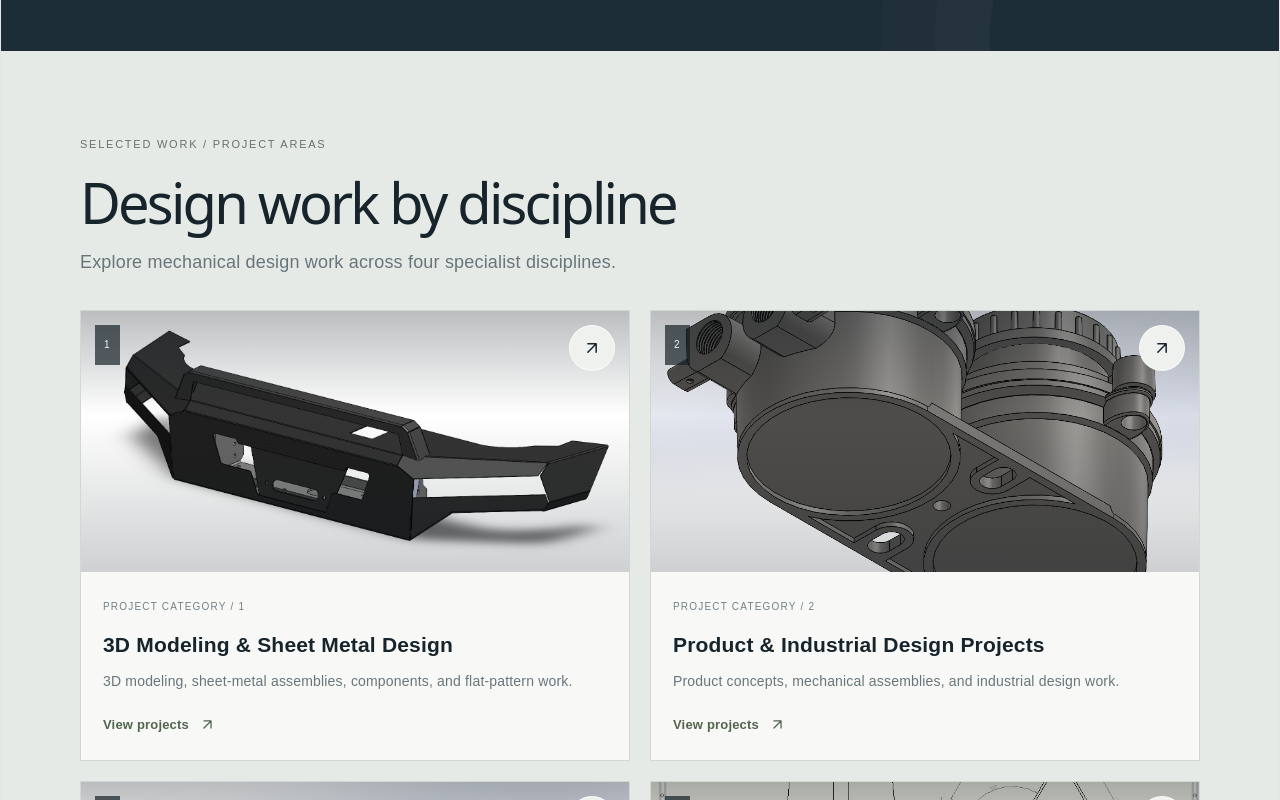
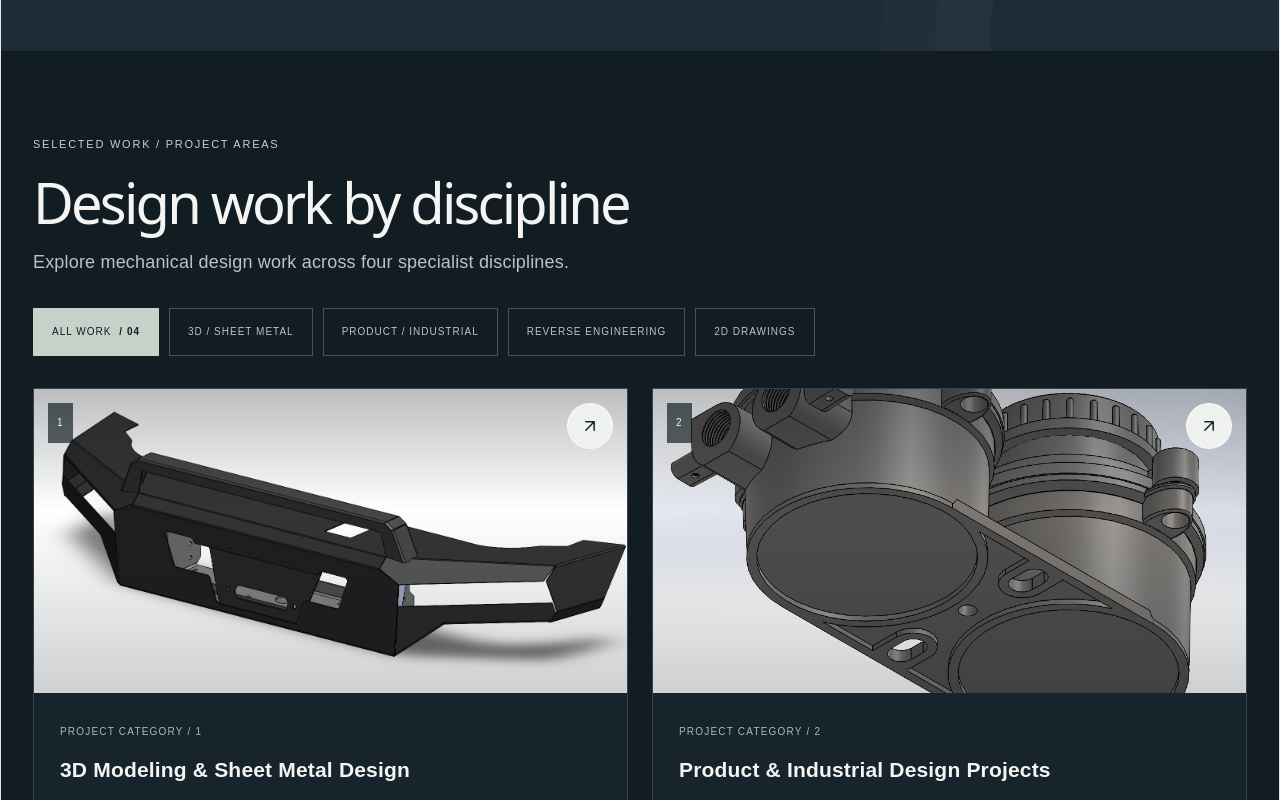
Before and after one commit to Tharaka-Maheshwara/gimhan-portfolio, a React (Vite) app: page / in a window 1280 px wide. Shown: the part 1340-2140 px from the top of the page. Built offline with nearby package versions, Linux system fonts and the light colour scheme.

Commit message:
project part okey

```diff
--- a/src/App.css
+++ b/src/App.css
@@ -2363,3 +2363,203 @@ button {
     height: 240px;
   }
 }
+/* Dark theme for the project categories section */
+.projects-section {
+  color: #f4f5f2;
+  background: #111c23;
+}
+
+.projects-section .section-eyebrow {
+  color: #c5d2c9;
+}
+
+.projects-section h2 {
+  color: #f4f5f2;
+}
+
+.projects-section .section-intro {
+  color: #bac4c6;
+}
+
+.projects-section .project-card {
+  border-color: rgba(255, 255, 255, 0.14);
+  background: #17242b;
+}
+
+.projects-section .project-card-content {
+  color: #f4f5f2;
+  background: #17242b;
+}
+
+.projects-section .project-category {
+  color: #aab8bb;
+}
+
+.projects-section .project-card h3 {
+  color: #f4f5f2;
+}
+
+.projects-section .project-description {
+  color: #bac4c6;
+}
+
+.projects-section .project-card__action {
+  color: #c5d2c9;
+}
+
+.projects-section .project-card:hover {
+  box-shadow: 0 14px 32px rgba(0, 0, 0, 0.24);
+}
+
+/* Improve contrast in the dark Projects section */
+.projects-section {
+  color: #f4f5f2;
+  background: #111c23;
+}
+
+.projects-section .section-container {
+  width: min(1240px, calc(100% - 64px));
+}
+
+.projects-section .section-eyebrow {
+  color: #c5d2c9;
+}
+
+.projects-section h2 {
+  color: #f4f5f2;
+}
+
+.projects-section .section-intro {
+  color: #bac4c6;
+}
+
+/* Category filters */
+.project-filters {
+  margin: 30px 0 28px;
+  display: flex;
+  flex-wrap: wrap;
+  gap: 10px;
+}
+
+.project-filter-button {
+  min-height: 48px;
+  padding: 0 18px;
+  display: inline-flex;
+  align-items: center;
+  gap: 8px;
+  border: 1px solid rgba(197, 210, 201, 0.3);
+  color: #bac4c6;
+  background: transparent;
+  font: inherit;
+  font-size: 10px;
+  letter-spacing: 0.1em;
+  white-space: nowrap;
+  cursor: pointer;
+  transition:
+    color 180ms ease,
+    background 180ms ease,
+    border-color 180ms ease,
+    transform 180ms ease;
+}
+
+.project-filter-button:hover {
+  border-color: #c5d2c9;
+  color: #f4f5f2;
+  transform: translateY(-1px);
+}
+
+.project-filter-button.is-active {
+  border-color: #c5d2c9;
+  color: #111c23;
+  background: #c5d2c9;
+}
+
+.project-filter-count {
+  font-weight: 700;
+}
+
+/* Slightly larger category cards */
+.projects-grid {
+  gap: 24px;
+}
+
+.projects-section .project-card {
+  border-color: rgba(255, 255, 255, 0.14);
+  background: #17242b;
+}
+
+.projects-section .project-art {
+  min-height: 260px;
+  aspect-ratio: 1.95 / 1;
+}
+
+.projects-section .project-card-content {
+  padding: 26px;
+  color: #f4f5f2;
+  background: #17242b;
+}
+
+.projects-section .project-category {
+  color: #aab8bb;
+}
+
+.projects-section .project-card h3 {
+  color: #f4f5f2;
+}
+
+.projects-section .project-description {
+  color: #bac4c6;
+}
+
+.projects-section .project-card__action {
+  color: #c5d2c9;
+}
+
+.projects-section .project-card:hover {
+  box-shadow: 0 14px 32px rgba(0, 0, 0, 0.24);
+}
+
+.project-filter-button:focus-visible {
+  outline: 3px solid #c5d2c9;
+  outline-offset: 3px;
+}
+
+@media (max-width: 700px) {
+  .projects-section .section-container {
+    width: calc(100% - 36px);
+  }
+
+  .project-filters {
+    margin-right: -18px;
+    padding-right: 18px;
+    flex-wrap: nowrap;
+    overflow-x: auto;
+    scrollbar-width: none;
+  }
+
+  .project-filters::-webkit-scrollbar {
+    display: none;
+  }
+
+  .project-filter-button {
+    min-height: 44px;
+    padding: 0 14px;
+    flex: 0 0 auto;
+    font-size: 9px;
+  }
+
+  .projects-section .project-art {
+    min-height: 220px;
+    aspect-ratio: 1.65 / 1;
+  }
+
+  .projects-section .project-card-content {
+    padding: 20px;
+  }
+}
+#projects .section-container > h2 {
+  color: #f4f5f2 !important;
+  -webkit-text-fill-color: #f4f5f2 !important;
+  opacity: 1 !important;
+  visibility: visible !important;
+}
--- a/src/sections/Projects.jsx
+++ b/src/sections/Projects.jsx
@@ -1,7 +1,23 @@
+import { useState } from "react";
 import { projects } from "../data/portfolioData.js";
 import ProjectCard from "../components/projects/ProjectCard.jsx";
 
+const filters = [
+  { value: "all", label: "ALL WORK" },
+  { value: "1", label: "3D / SHEET METAL" },
+  { value: "2", label: "PRODUCT / INDUSTRIAL" },
+  { value: "3", label: "REVERSE ENGINEERING" },
+  { value: "4", label: "2D DRAWINGS" },
+];
+
 export default function Projects() {
+  const [activeFilter, setActiveFilter] = useState("all");
+
+  const visibleProjects =
+    activeFilter === "all"
+      ? projects
+      : projects.filter((project) => project.number === activeFilter);
+
   return (
     <section className="projects-section" id="projects">
       <div className="section-container">
@@ -13,8 +29,38 @@ export default function Projects() {
           Explore mechanical design work across four specialist disciplines.
         </p>
 
-        <div className="projects-grid">
-          {projects.map((project) => (
+        <div
+          className="project-filters"
+          role="group"
+          aria-label="Filter project categories"
+        >
+          {filters.map((filter) => {
+            const isActive = activeFilter === filter.value;
+
+            return (
+              <button
+                key={filter.value}
+                type="button"
+                className={`project-filter-button${
+                  isActive ? " is-active" : ""
+                }`}
+                aria-pressed={isActive}
+                onClick={() => setActiveFilter(filter.value)}
+              >
+                <span>{filter.label}</span>
+
+                {filter.value === "all" && (
+                  <span className="project-filter-count">
+                    / {String(projects.length).padStart(2, "0")}
+                  </span>
+                )}
+              </button>
+            );
+          })}
+        </div>
+
+        <div className="projects-grid" aria-live="polite">
+          {visibleProjects.map((project) => (
             <ProjectCard key={project.id} project={project} />
           ))}
         </div>
```
